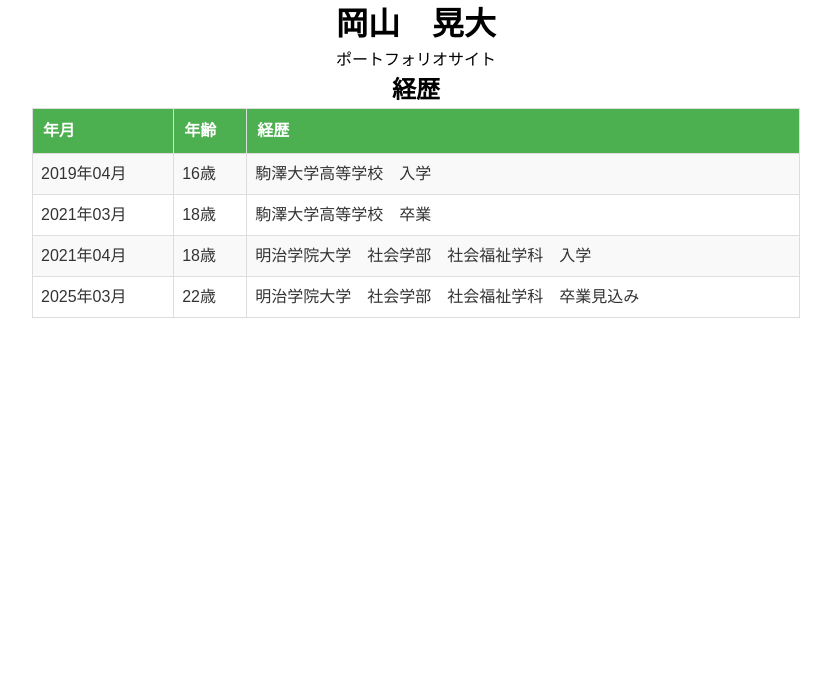
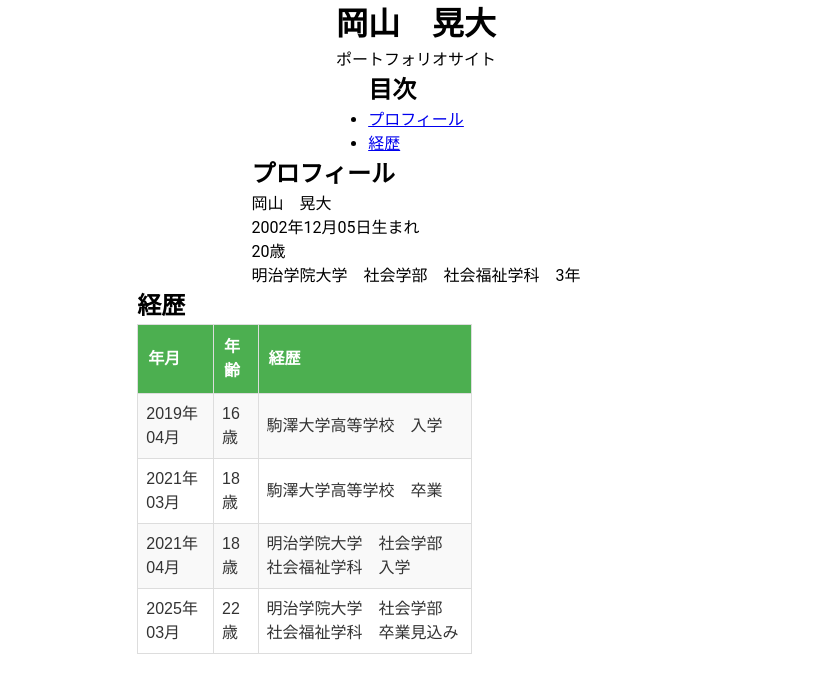
Before and after one commit to koinunopochi/PortfolioFront, a Vue app: page /about-me in a window 1280 px wide. Shown: the top 678 px of the page, without its empty margins (224-1055 px from the left). Built offline with nearby package versions, Linux system fonts and the light colour scheme.

Commit message:
内容を追記

```diff
--- a/src/views/AboutMe.vue
+++ b/src/views/AboutMe.vue
@@ -5,7 +5,27 @@
       <p>ポートフォリオサイト</p>
     </div>
 
-    <h2>経歴</h2>
+    <!-- 目次 -->
+    <div class="contents">
+      <h2>目次</h2>
+      <ul>
+        <li><a href="#profile">プロフィール</a></li>
+        <li><a href="#career">経歴</a></li>
+      </ul>
+    </div>
+
+    <!-- プロフィール -->
+    <div id="profile">
+      <h2>プロフィール</h2>
+      <p>岡山　晃大</p>
+      <p>2002年12月05日生まれ</p>
+      <p>20歳</p>
+      <p>明治学院大学　社会学部　社会福祉学科　3年</p>
+    </div>
+
+    <!-- 経歴 -->
+    <div>
+      <h2  id="career">経歴</h2>
       <table class="career-table">
         <thead>
           <tr>
@@ -38,6 +58,7 @@
         </tbody>
       </table>
     </div>
+  </div>
 </template>
 
 <style>
@@ -46,8 +67,6 @@
   flex-direction: column;
   align-items: center;
 }
-
-
 
 /* ベーススタイル */
 .career-table {
```
Lines whose indentation alone changed are shown as unchanged.
